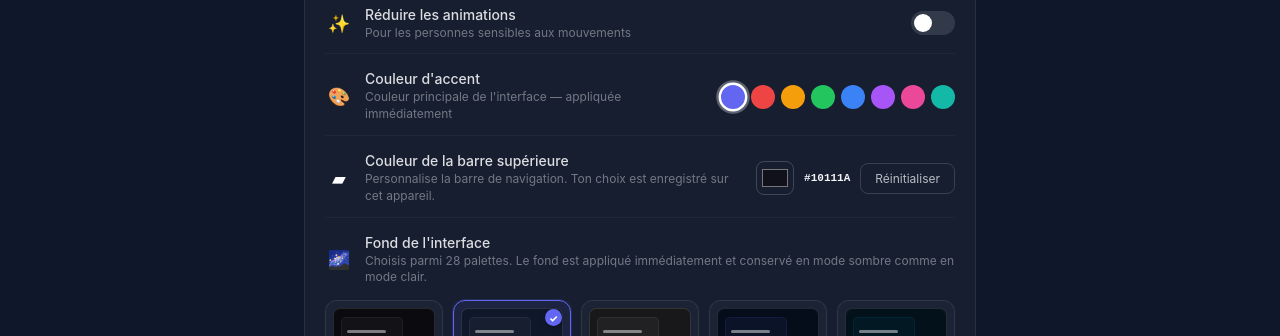
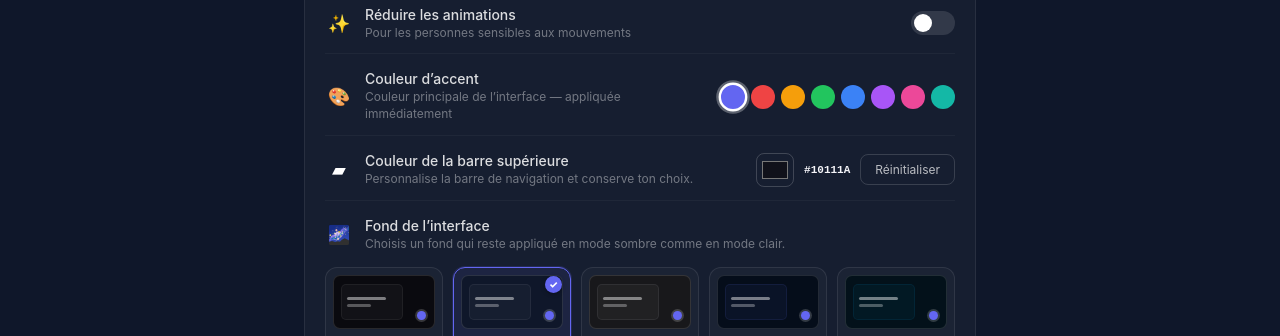
Before and after one commit to MESLIMOHAMEDM22005188/TaskFlow, a React (Vite) app in the folder frontend/: page /parametres in a window 1280 px wide. Shown: the part 367-703 px from the top of the page. Built offline with nearby package versions, Linux system fonts and the light colour scheme; no server answers; sample sign-in values are in the browser's storage.

Commit message:
feat: translate appearance and language controls

```diff
--- a/frontend/src/pages/Parametres.tsx
+++ b/frontend/src/pages/Parametres.tsx
@@ -4,7 +4,7 @@ import "../assets/css/parametres.css"
 import { changePassword, getPreferences, savePreferences } from "../services/taskService"
 import { API_ROOT } from "../services/api"
 import Navbar from "../components/Navbar"
-import { applyLanguage, LANGUAGES, type GrindlyLanguage } from "../i18n"
+import { applyLanguage, LANGUAGES, t, type GrindlyLanguage } from "../i18n"
 
 // ── Helpers thème ────────────────────────────────────────────
 const BG_PRESETS: Record<string, { bg: string; card: string; surface: string; label: string }> = {
@@ -371,7 +371,7 @@ export default function Parametres() {
                 </div>
 
                 {/* ── APPARENCE ── */}
-                <Section title="🎨 Apparence">
+                <Section title={`🎨 ${t(language, "settings.appearance")}`}>
                     <SettingRow icon="🌙" title="Mode sombre" desc="Thème sombre pour réduire la fatigue oculaire">
                         <Toggle checked={darkMode} onChange={() => setDarkMode(d => !d)} />
                     </SettingRow>
@@ -384,7 +384,7 @@ export default function Parametres() {
                         <Toggle checked={reducedMotion} onChange={() => setReducedMotion(v => !v)} />
                     </SettingRow>
 
-                    <SettingRow icon="🎨" title="Couleur d'accent" desc="Couleur principale de l'interface — appliquée immédiatement">
+                    <SettingRow icon="🎨" title={t(language, "settings.accent")} desc={t(language, "settings.accentDesc")}>
                         <div className="color-picker">
                             {ACCENT_COLORS.map(c => (
                                 <div
@@ -397,7 +397,7 @@ export default function Parametres() {
                         </div>
                     </SettingRow>
 
-                    <SettingRow icon="▰" title="Couleur de la barre supérieure" desc="Personnalise la barre de navigation. Ton choix est enregistré sur cet appareil.">
+                    <SettingRow icon="▰" title={t(language, "settings.topbar")} desc={t(language, "settings.topbarDesc")}>
                         <div className="topbar-color-control">
                             <input aria-label="Couleur de la barre supérieure" type="color" value={topbarColor} onChange={e => setTopbarColor(e.target.value)} />
                             <span>{topbarColor.toUpperCase()}</span>
@@ -405,7 +405,7 @@ export default function Parametres() {
                         </div>
                     </SettingRow>
 
-                    <SettingRow wide icon="🌌" title="Fond de l'interface" desc="Choisis parmi 28 palettes. Le fond est appliqué immédiatement et conservé en mode sombre comme en mode clair.">
+                    <SettingRow wide icon="🌌" title={t(language, "settings.background")} desc={t(language, "settings.backgroundDesc")}>
                         <div className="bg-picker" role="radiogroup" aria-label="Choisir le fond de l'interface">
                             {Object.entries(BG_PRESETS).map(([key, preset]) => (
                                 <button
@@ -431,7 +431,7 @@ export default function Parametres() {
                         </div>
                     </SettingRow>
 
-                    <SettingRow icon="🌍" title="Langue" desc="Langue de l'interface">
+                    <SettingRow icon="🌍" title={t(language, "settings.language")} desc={t(language, "settings.languageDesc")}>
                         <select
                             className="settings-select"
                             value={language}
```
